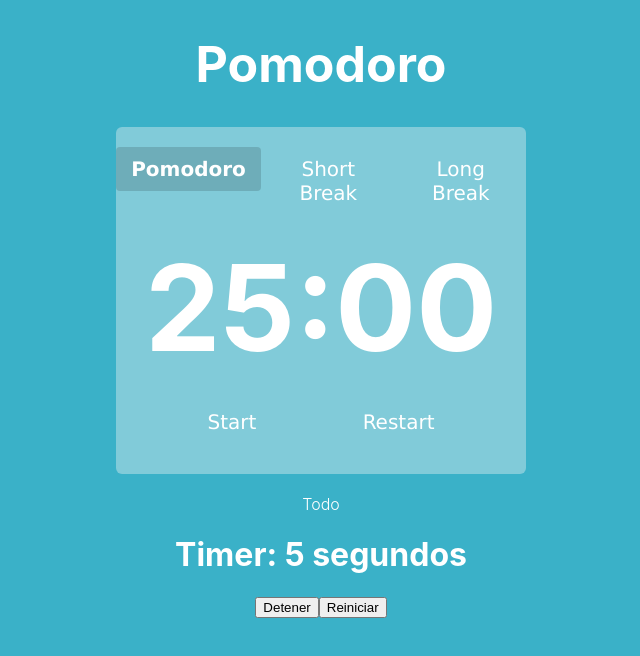
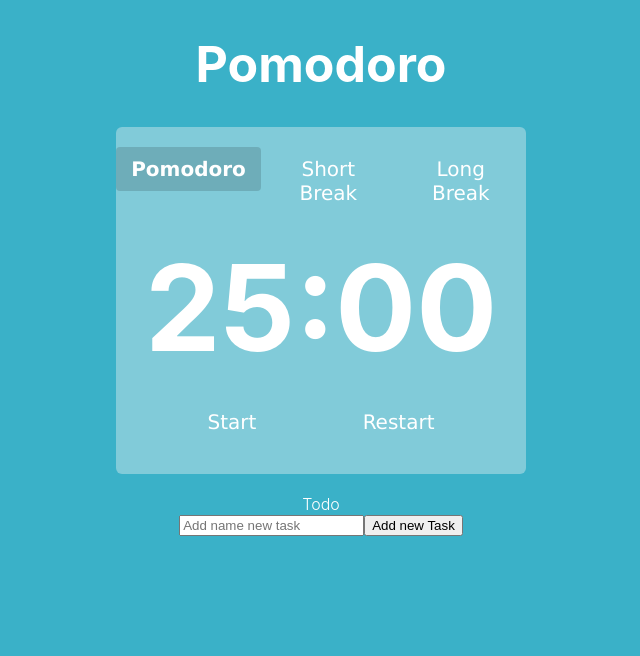
Before and after one commit to vk62001/pomodoro-web, a React (Vite) app: page / in a window 1280 px wide. Shown: the top 656 px of the page, without its empty margins (319-959 px from the left). Built offline with nearby package versions, Linux system fonts and the light colour scheme.

Commit message:
add task and custom hook useTimer

```diff
--- a/src/CustomHook/useTimer.tsx
+++ b/src/CustomHook/useTimer.tsx
@@ -13,12 +13,13 @@ const useTimer = (initialTime: number = 0) => {
 
   const startTimer = () => {
     timerId = setInterval(() => {
+      // const  prevtime = time+1;
+      // setTime(prevtime)
       setTime((prevTime) => prevTime + 1);
     }, 1000);
   };
 
   useEffect(() => {
-
     if (isRunning) {
       startTimer();
     } else {
--- /dev/null
+++ b/src/cache/cache.ts
@@ -0,0 +1,26 @@
+interface ICache {
+    key:string;
+    value:any
+}
+
+export const setCacheArray =  (key:string,value:any) =>{
+    localStorage.setItem(key, JSON.stringify(value));
+}
+
+export const setCacheString =  (key:string, value:string) => {
+    localStorage.setItem(key, value);
+};
+
+export const getArray = (key:string):any =>{
+    const value = localStorage.getItem(key) || '';
+    return JSON.parse(value);
+};
+
+
+
+//localStorage Sincrono Texto
+//localStorage.setItem('key', "Texto")
+//localStorage.setItem('key', JSON.stringify(value))
+// return localStoarge.getItem('key')
+// return JSON.parse(localStorage.getItem(key));
+// localStoarge.removeItem(key); try catch
--- /dev/null
+++ b/src/components/Input/Input.tsx
@@ -0,0 +1,14 @@
+interface IInput {
+    placeholder: string;
+    type: string,
+    value: string;
+    onChange: (text:string)=>void
+}
+
+export const Input = ({placeholder, type, value, onChange}:IInput) => {
+
+
+  return (
+    <input className="inputClass" placeholder={placeholder} type={type} value={value} onChange={(e)=>onChange(e.target.value)}/>
+  )
+}
--- a/src/components/Todo.tsx
+++ b/src/components/Todo.tsx
@@ -1,24 +1,88 @@
+import { useEffect, useState } from 'react';
 import useTimer from '../CustomHook/useTimer';
+import { Input } from './Input/Input';
+import { getArray, setCacheArray } from '../cache/cache';
+
 
 export const Todo = () => {
-    const { time, isRunning, setIsRunning, stopTimer } = useTimer();
+    // const [initialTime, setInitialTime] = useState<number>(0)
+    // const { time, isRunning, setIsRunning, stopTimer } = useTimer(initialTime);
 
-  const handleToggleTimer = () => {
-    setIsRunning((prevIsRunning) => !prevIsRunning);
-  };
+//   const handleChangeTimer = () => {
+//     setIsRunning((prevIsRunning) => !prevIsRunning);
+//   };
 
-  const handleResetTimer = () => {
-    if (stopTimer) {
-      stopTimer();
-    }
-    setIsRunning(true);
-  };
+//   const handleResetTimer = () => {
+//     if (stopTimer) {
+//       stopTimer();
+//     }
+//     setIsRunning(true);
+//   };
+
+    const [task, setTask] = useState<string>('');
+    const [todos, setTodos] = useState<any>([]);
+
+    const addNewTask = () => {
+        //get Array Task
+        //push ArrayTask
+        //add to arrayTask
+        const newTask:any = {
+            id: new Date(),
+            task: task
+        };
+        const arrayTaskTemp = localStorage.getItem('arrayTask')||'';
+        if(arrayTaskTemp.length===0){
+            setCacheArray('arrayTask', [newTask]);
+            setTodos([newTask]);
+        }else{
+            const temp = JSON.parse(arrayTaskTemp);
+            temp.push(newTask);
+            setTodos(temp);
+            setCacheArray('arrayTask', temp);
+        }
+        setTask('');
+    };
+
+    useEffect(() => {
+      const arrayTaskTemp = localStorage.getItem('arrayTask')||'';
+      if(arrayTaskTemp.length>0){
+        setTodos(JSON.parse(arrayTaskTemp));
+      }
+
+    }, [])
+
+
+
+const renderTodos = () =>{
+    if(Object.keys(todos).length===0)return;
+    return todos.map((e:any)=>(
+        <li>
+            {e.task}
+        </li>
+    ));
+}
+
     return (
         <>
         <div>Todo</div>
-        <h1>Timer: {time} segundos</h1>
-         <button onClick={handleToggleTimer}>{isRunning ? 'Detener' : 'Iniciar'}</button>
-            <button onClick={handleResetTimer}>Reiniciar</button>
+        {/* <h1>Timer: {time} segundos</h1>
+         <button onClick={handleChangeTimer}>{isRunning ? 'Detener' : 'Iniciar'}</button>
+        <button onClick={handleResetTimer}>Reiniciar</button>
+        <button onClick={()=>setInitialTime(1500)}>Long Time</button> */}
+
+        <Input
+            placeholder='Add name new task'
+            type="text"
+            onChange={setTask}
+            value={task}
+        />
+        <button onClick={addNewTask}>Add new Task</button>
+        <ul>
+            {renderTodos()}
+        </ul>
         </>
     )
-}
+};
+
+//homeWork
+//to do a Loader custom hook
```
Also changed, not shown: src/components/Input/Input.css (added).
